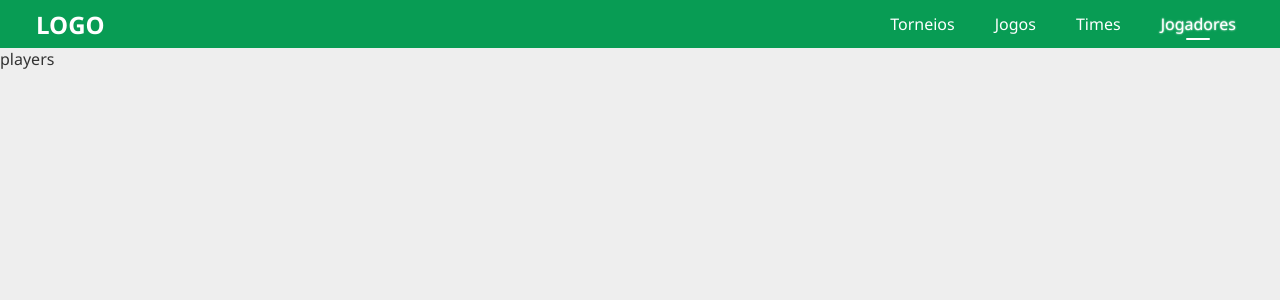
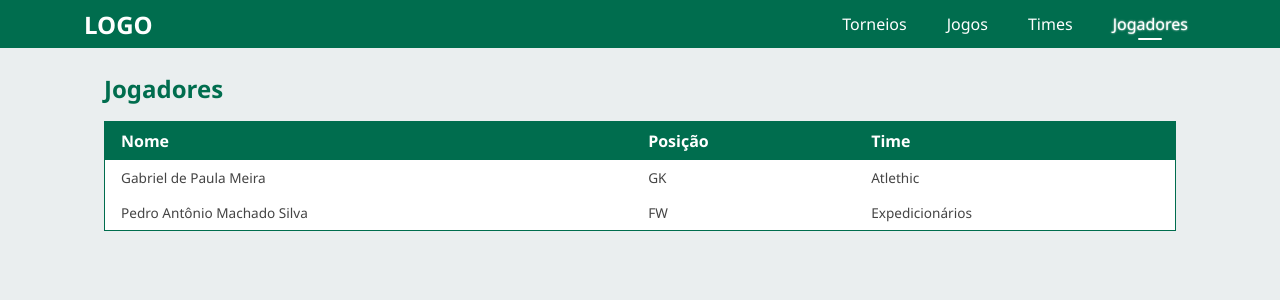
Before and after one commit to gabriel-dp/Brascode, a React (Vite) app: page /jogadores in a window 1280 px wide. Shown: the top 300 px of the page. Built offline with nearby package versions, Linux system fonts and the light colour scheme.

Commit message:
:sparkles: Implement MainPanel and basic DataTable

```diff
--- /dev/null
+++ b/src/components/DataTable/index.tsx
@@ -0,0 +1,41 @@
+import { TableContainer } from "./styles";
+
+export function TableHeader(props: { header: string[] }) {
+	return (
+		<thead>
+			<tr>
+				{props.header.map((column) => (
+					<th key={column}>{column}</th>
+				))}
+			</tr>
+		</thead>
+	);
+}
+
+export function TableBody(props: { body: string[][] }) {
+	return (
+		<tbody>
+			{props.body.map((row) => (
+				<tr key={row[0]}>
+					{row.map((column) => (
+						<td key={column[0]}>{column}</td>
+					))}
+				</tr>
+			))}
+		</tbody>
+	);
+}
+
+interface TableProps {
+	header: string[];
+	body: string[][];
+}
+
+export default function DataTable(props: TableProps) {
+	return (
+		<TableContainer>
+			<TableHeader header={props.header} />
+			<TableBody body={props.body} />
+		</TableContainer>
+	);
+}
--- /dev/null
+++ b/src/components/DataTable/styles.ts
@@ -0,0 +1,29 @@
+import styled from "styled-components";
+
+export const TableContainer = styled.table`
+	width: 100%;
+	border: 1px solid ${(props) => props.theme.primary};
+	border-spacing: 0;
+
+	thead {
+		th {
+			font-size: 1rem;
+			padding: 0.5rem 1rem;
+			background-color: ${(props) => props.theme.primary};
+			color: ${(props) => props.theme.primaryText};
+			text-align: left;
+		}
+	}
+
+	tbody {
+		background-color: ${(props) => props.theme.white};
+
+		font-size: 0.85rem;
+
+		td {
+			padding: 0.5rem 1rem;
+		}
+	}
+`;
+
+export const TableRow = styled.tr``;
--- /dev/null
+++ b/src/components/MainPanel/index.tsx
@@ -0,0 +1,18 @@
+import { ReactNode } from "react";
+
+import Navbar from "@/components/Navbar";
+
+import { MainContainer, Screen } from "./style";
+
+interface ParentProps {
+	children: ReactNode;
+}
+
+export default function MainPanel(props: ParentProps) {
+	return (
+		<Screen>
+			<Navbar />
+			<MainContainer>{props.children}</MainContainer>
+		</Screen>
+	);
+}
--- /dev/null
+++ b/src/components/MainPanel/style.ts
@@ -0,0 +1,45 @@
+import styled from "styled-components";
+
+const NAVBAR_HEIGHT = 3;
+const CONTENT_WIDTH = 70;
+
+export const Screen = styled.div`
+	width: 100%;
+	min-height: 100dvh;
+
+	display: flex;
+	flex-direction: column;
+	align-items: center;
+
+	.navbar-container {
+		height: ${NAVBAR_HEIGHT}rem;
+	}
+
+	.navbar-wrapper {
+		width: min(100%, ${CONTENT_WIDTH}rem);
+	}
+
+	.main-content {
+		margin-top: ${NAVBAR_HEIGHT}rem;
+		width: min(100%, ${CONTENT_WIDTH}rem);
+	}
+`;
+
+export const MainContainer = styled.div.attrs({
+	className: "main-content",
+})`
+	width: 100%;
+	padding: 1.5rem;
+	height: 100dvh;
+	color: ${(props) => props.theme.text};
+
+	display: flex;
+	flex-direction: column;
+	align-items: center;
+	gap: 1rem;
+
+	h1 {
+		font-size: 1.5rem;
+		color: ${(props) => props.theme.primary};
+	}
+`;
--- a/src/components/Navbar/index.tsx
+++ b/src/components/Navbar/index.tsx
@@ -2,7 +2,7 @@ import { useState } from "react";
 
 import { Link, NavLink } from "react-router-dom";
 import { MdMenu, MdOutlineClose } from "react-icons/md";
-import { NavContainer, NavHome, MenuIconContainer } from "./styles";
+import { NavContainer, NavHome, MenuIconContainer, NavWrapper } from "./styles";
 
 export default function Navbar() {
 	const [menuActive, setMenuActive] = useState(false);
@@ -27,7 +27,8 @@ export default function Navbar() {
 	}
 
 	return (
-		<NavContainer>
+		<NavContainer className="navbar-container">
+			<NavWrapper className="navbar-wrapper">
 				<NavHome onClick={closeMenu}>
 					<Link to="/">
 						<h1>LOGO</h1>
@@ -40,6 +41,7 @@ export default function Navbar() {
 					<NavComponent title="Jogadores" path="/jogadores" />
 				</ul>
 				<MenuIconContainer onClick={handleMenuClick}>{menuActive ? <MdOutlineClose /> : <MdMenu />}</MenuIconContainer>
+			</NavWrapper>
 		</NavContainer>
 	);
 }
--- a/src/components/Navbar/styles.ts
+++ b/src/components/Navbar/styles.ts
@@ -2,14 +2,15 @@ import styled from "styled-components";
 
 export const NavContainer = styled.nav`
 	width: 100%;
-	height: 3rem;
 	padding: 0 2rem;
 	background-color: ${(props) => props.theme.primary};
 	color: ${(props) => props.theme.primaryText};
 
 	display: flex;
-	justify-content: space-between;
-	align-items: center;
+	justify-content: center;
+
+	position: fixed;
+	top: 0;
 
 	ul {
 		height: 100%;
@@ -96,6 +97,14 @@ export const NavContainer = styled.nav`
 	}
 `;
 
+export const NavWrapper = styled.div`
+	height: 100%;
+	width: 100%;
+	display: flex;
+	justify-content: space-between;
+	align-items: center;
+`;
+
 export const NavHome = styled.div`
 	height: 100%;
 	padding: 0 0.25rem;
--- /dev/null
+++ b/src/data/players.json
@@ -0,0 +1,28 @@
+{
+	"players": [
+		{
+			"id": "1",
+			"name": "Gabriel de Paula Meira",
+			"nickname": "de Paula",
+			"birthdate": "2004-06-19T07:40:00.000Z",
+			"country": "BR",
+			"weight": 67.5,
+			"height": 185,
+			"position": "GK",
+			"foot": "R",
+			"team": "Atlethic"
+		},
+		{
+			"id": "2",
+			"name": "Pedro Antônio Machado Silva",
+			"nickname": "Machado",
+			"birthdate": "2002-01-01T01:15:00.000Z",
+			"country": "BR",
+			"weight": 65,
+			"height": 175,
+			"position": "FW",
+			"foot": "L",
+			"team": "Expedicionários"
+		}
+	]
+}
--- a/src/pages/Players.tsx
+++ /dev/null
@@ -1,3 +0,0 @@
-export default function Players() {
-	return <p>players</p>;
-}
--- /dev/null
+++ b/src/pages/Players/index.tsx
@@ -0,0 +1,18 @@
+import DataTable from "@/components/DataTable";
+import data from "@/data/players.json";
+
+import { PlayersContainer } from "./styles";
+
+export default function Players() {
+	const PlayerTableHeader: string[] = ["Nome", "Posição", "Time"];
+	const PlayerTableBody: string[][] = data.players.map((player) => {
+		return [player.name, player.position, player.team];
+	});
+
+	return (
+		<PlayersContainer>
+			<h1>Jogadores</h1>
+			<DataTable header={PlayerTableHeader} body={PlayerTableBody} />
+		</PlayersContainer>
+	);
+}
--- /dev/null
+++ b/src/pages/Players/styles.ts
@@ -0,0 +1,9 @@
+import styled from "styled-components";
+
+export const PlayersContainer = styled.div`
+	width: 100%;
+
+	display: flex;
+	flex-direction: column;
+	gap: 1rem;
+`;
--- a/src/routes.tsx
+++ b/src/routes.tsx
@@ -1,17 +1,16 @@
 import { BrowserRouter, Routes, Route } from "react-router-dom";
 
-import Navbar from "@/components/Navbar";
-
+import MainPanel from "@/components/MainPanel";
 import Home from "@/pages/Home";
-import Tournaments from "./pages/Tornaments";
-import Games from "./pages/Games";
-import Teams from "./pages/Teams";
+import Tournaments from "@/pages/Tornaments";
+import Games from "@/pages/Games";
+import Teams from "@/pages/Teams";
 import Players from "@/pages/Players";
 
 export default function Router() {
 	return (
 		<BrowserRouter>
-			<Navbar />
+			<MainPanel>
 				<Routes>
 					<Route path="/" element={<Home />} />
 					<Route path="/torneios" element={<Tournaments />} />
@@ -19,6 +18,7 @@ export default function Router() {
 					<Route path="/times" element={<Teams />} />
 					<Route path="/jogadores" element={<Players />} />
 				</Routes>
+			</MainPanel>
 		</BrowserRouter>
 	);
 }
--- a/src/styles/themes.ts
+++ b/src/styles/themes.ts
@@ -13,12 +13,12 @@ export type ThemeType = {
 
 export const DefaultTheme: ThemeType = {
 	name: "default",
-	primary: "#089C54",
+	primary: "#006D4E",
 	primaryText: "#FFFFFF",
-	secondary: "#FFDD3D",
-	background: "#EEEEEE",
-	background2: "#505050",
-	text: "#333333",
+	secondary: "#0978DD",
+	background: "#EAEEEf",
+	background2: "#CCCCCC",
+	text: "#444444",
 	white: "#FFFFFF",
 	gray: "#727376",
 	black: "#373435",
```
Lines whose indentation alone changed are shown as unchanged.
